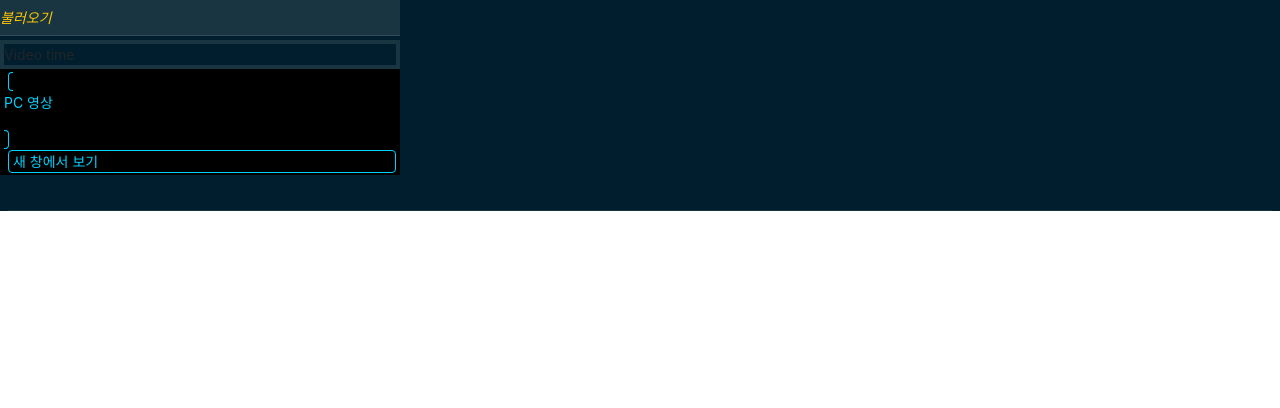
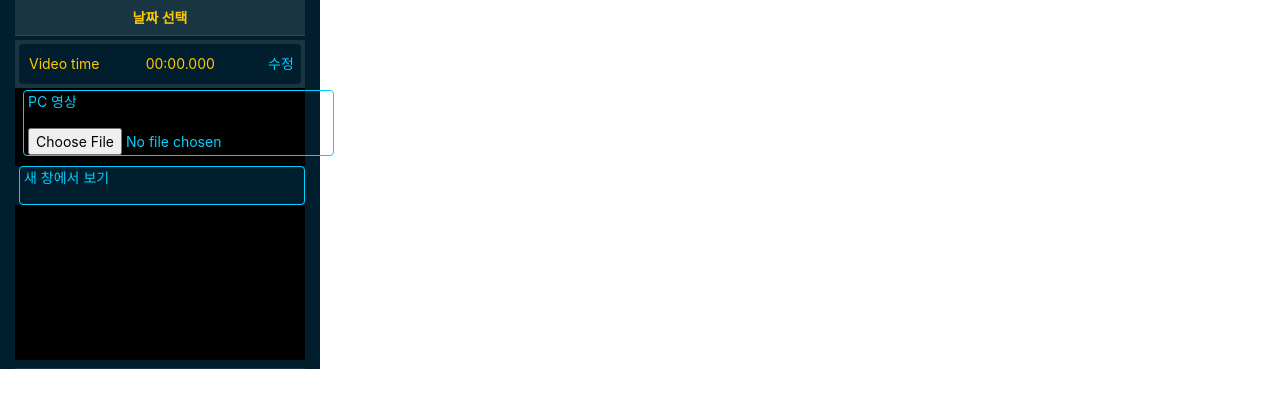
Before and after one commit to jeongbeenson19/myron, a Django app: page /myron/ in a window 1280 px wide. Shown: the top 408 px of the page. Run offline with Django 4.2, Linux system fonts and the light colour scheme; some libraries are stand-ins or nearby versions.

Commit message:
.button-myron 수정 필요함

```diff
--- a/static/style.css
+++ b/static/style.css
@@ -1,55 +1,60 @@
-/* 기본 스타일링 */
-body {
-  overflow: auto;
-}
-
-#root {
-  background-color: #001e2d;
-  height: 100%;
-  font-size: 14px;
-}
-
 .horizontal {
   flex-direction: row;
 }
 
-.vertical {
-  display: flex;
-  flex-direction: column;
+.custom-bg {
+  background-color: #001e2d;
+  font-size: 14px;
 }
 
-.expand {
-  flex: 1 1;
-}
-
-/* 비디오 컬럼 스타일 */
-
-.video-column {
- width: 400px;
- flex-shrink: 0;
-}
+/* video-cloumn */
 
 .button-load-video-wrapper {
-  background-color: hsla(0, 0%,100%,.1);
+  background-color: hsla(0,0%,100%,.1);
   cursor: pointer;
   position: relative;
   height: 36px;
-  border-bottom: 1px solid hsla(0, 0%,100%,.1);
+  border-bottom: 1px solid hsla(0,0%,100%,.1);
 }
 
 .button-load-video {
-  color: #ffc900;
-  line-height: 36px;
-  justify-content: center;
+ color: #ffc900;
+ line-height: 36px;
+ text-align: center;
 }
 
 .video-timer-wrapper {
   margin-top: 4px;
   padding: 4px;
-  background-color: hsla(0, 0%,100%,.1);
+  background-color: hsla(0,0%,100%,.1);
 }
+
 .video-timer {
   background-color: #001e2d;
+  position: relative;
+  padding-left: 10px;
+  width: 100%;
+  cursor: pointer;
+  height: 40px;
+  line-height: 40px;
+  display: flex;
+  justify-content: space-between;
+  align-items: center;
+  border-radius: 4px;
+  color: #ffc900;
+}
+
+video-timer.list div {
+  font-size: .9rem;
+}
+
+.button-set-video-time {
+  width: 40px;
+  height: 40px;
+  border: none;
+  color: #00d2ff;
+  background-color: initial;
+  text-align: center;
 }
 
 .video-player {
@@ -59,21 +64,7 @@ body {
 .toolbar {
   background-color: #000;
   justify-content: flex-end;
-  padding: 2px 4px
-}
-
-.video-wrapper {
-  position: relative;
-  overflow: hidden;
-  width: 100%;
-  background-color: #000;
-}
-
-.event-area {
-  width: 100%;
-  flex: 1 1;
-  display: block;
-  overflow-y: auto;
+  padding: 2px 4px;
 }
 
 .button-myron {
@@ -86,20 +77,71 @@ body {
   border-radius: 4px;
 }
 
-.button-myron input[type="file"] {
-  display: none;
+.video-wrapper {
+  position: relative;
+  overflow: hidden;
+  width: 100%;
+  background-color: #000;
 }
 
-/* 분석 컬럼 스타일 */
-.analysis-column {
-  position: relative;
+.video-controls {
+  opacity: 0;
+  transition: opacity .2s;
+  transition-delay: 1s;
+  position: absolute;
+  bottom: 0;
+  left: 0;
+  right: 0;
+  align-items: center;
+  background-color: #fefefe;
 }
 
-.app-toolbar {
-  height: 36px;
+.bar-wrapper {
+  align-self: stretch;
+  align-items: stretch;
+  cursor: pointer;
+  justify-content: center;
+}
+
+.bar {
+  height: 4px;
+  background-color: #eee;
+  overflow: hidden;
+  margin: 0 4px;
+  border-radius: 2px;
+  pointer-events: none;
+}
+
+.bar-inner {
+  height: 100%;
+  pointer-events: none;
+  background-color: #ffc900;
+}
+
+.playback-info {
   align-items: center;
-  padding: 0 2px;
-  border-bottom: 1px solid hsla(0, 0%,100%,.1);
+  line-height: 20px;
+  justify-content: space-between;
+  padding: 4px;
+  border-bottom: 1px solid hsla(0,0%,100%,.1);
+}
+
+.horizontal.event-tab-radio-buttons {
+  margin: 4px;
+}
+
+.shortcut-info {
+  color: #00d2ff;
+  font-size: .6rem;
+  justify-content: space-around;
+  line-height: 28px;
+}
+
+.event-area {
+  width: 100%;
+  flex: 1 1;
+  display: block;
+  overflow-y: auto;
 }
 
 /* 다른 스타일 요소를 추가할 수 있습니다. */
--- a/templates/base.html
+++ b/templates/base.html
@@ -7,55 +7,58 @@
         <meta name="robots" content="noindex">
         <link rel="stylesheet" type="text/css" href="{% static "bootstrap.min.css" %}">
         <link rel="stylesheet" type="text/css" href="{% static "style.css" %}">
-        <title>Project:Myron</title>
+        <title>Project: Myron</title>
     </head>
     <body>
-        <div id="root">
-            <div style="width: 100%; height: 100%;">
-                <div style="width: 100%; height: 100%;">
-                    <div class="horizontal expand" style="heigth: 100%;">
-                        <div class="video-column">
+        <div class="container-fluid">
+            <div class="row">
+                <div class="col-md-3 custom-bg ">
                     <div class="button-load-video-wrapper">
                         <div class="button-load-video horizontal">
-                                    <i class="icon ion-ios-download-outline">
-                                        불러오기
-                                    </i>
+                            <b>날짜 선택</b>
                         </div>
                     </div>
                     <div class="video-timer-wrapper">
                         <div class="video-timer horizontal">
                             <div class="label">Video time</div>
+                            <div class="video-time">00:00.000</div>
+                            <div class="button-set-video-time">수정</div>
                         </div>
                     </div>
                     <div class="video-player">
                         <div class="horizontal toolbar">
-                                    <laebl class="button-myron">
+                            <label class="button-myron">
                                 <p>PC 영상</p>
-                                        <input type="file" accept="video/*">
-                                    </laebl>
-                                    <div class="button-myron horizontal center disabled">
-                                        새 창에서 보기
+                                <input type="file" accpet="video/*">
+                            </div>
+                            <div class="button-myron horizontal center">
+                                <p>새 창에서 보기</p>
                             </div>
                         </div>
-                                <!--비디오 플레이어-->
-                                <div class="video-wrapper" style="align-items: center; justify-content: center;
-                                 filter: brightness(1) contrast(1) saturate(1) invert(0) hue-rotate(0deg);">
+                        <div class="video-wrapper" style="align-items: center; justify-content:center; filter: brightness(1) contrast(1) saturate(1) invert(0) hue-rotate(0deg)">
+                            <div style="position: relative; width 100%; cursor: auto;">
+                                <video autoplay></video>
                             </div>
-                                <!--비디오 플레이어 end-->
+                            <div class="horizontal video-controls">
+                                <div class="bar-wrapper expand">
+                                    <div class="bar">
+                                        <div class="bar-inner" style="width: 0%;"></div>
+                                    </div>
+                                </div>
+                            </div>
+                            <div style="position: absolute; top: -60px; left: 50%; transform: translateX(-50%); background-color: rgba(0, 30, 45, 0.57); border-radius: 4px; padding: 8px 12px; pointer-events: none; color: rgb(255, 201, 0); transition: top 0.3s ease 0s;"></div>
+                            <div class="sc-gEvEer sc-eqUAAy coQri fgprtA" style="position: absolute; top: 8px; left: 8px;"></div>
+                        </div>
                         <div class="playback-info horizontal"></div>
                         <div class="shortcut-info horizontal"></div>
                     </div>
                     <div class="horizontal event-tab-radio-buttons"></div>
                     <div class="event-area"></div>
+                    <!-- 이벤트 콘텐츠 -->
                 </div>
-                        <div class="expand analysis-column" style="overflow-y: auto; padding: 0px 8px;">
-                            <div class="app-toolbar horizontal"></div>
-                            <div class="analyze-toolbar horizontal"></div>
-                            <div class="expand center ground-wrapper horizontal"></div>
-                        </div>
-                    </div>
+                <div class="col-md-9 custom-bg ">
+                    <!-- 분석 콘텐츠-->
                 </div>
             </div>
         </div>
     </body>
-</html>
```
Lines whose indentation alone changed are shown as unchanged.
